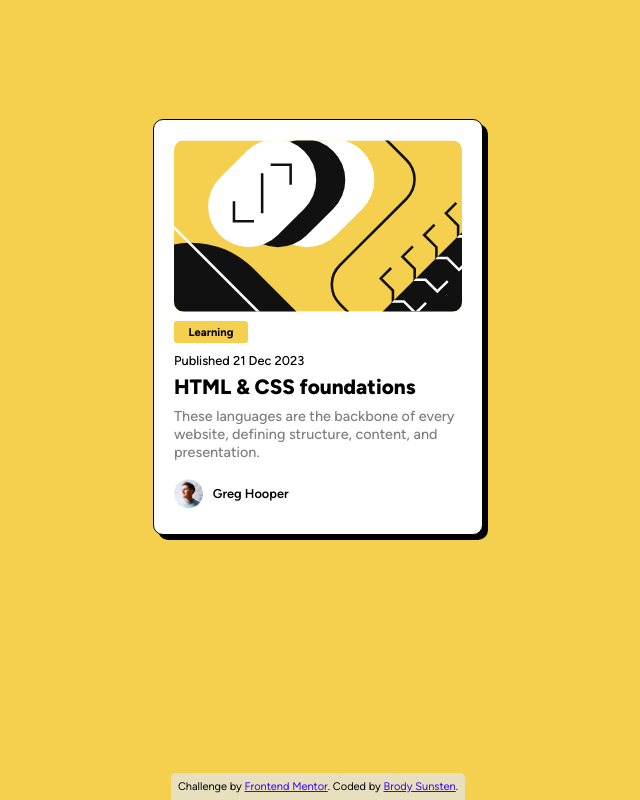
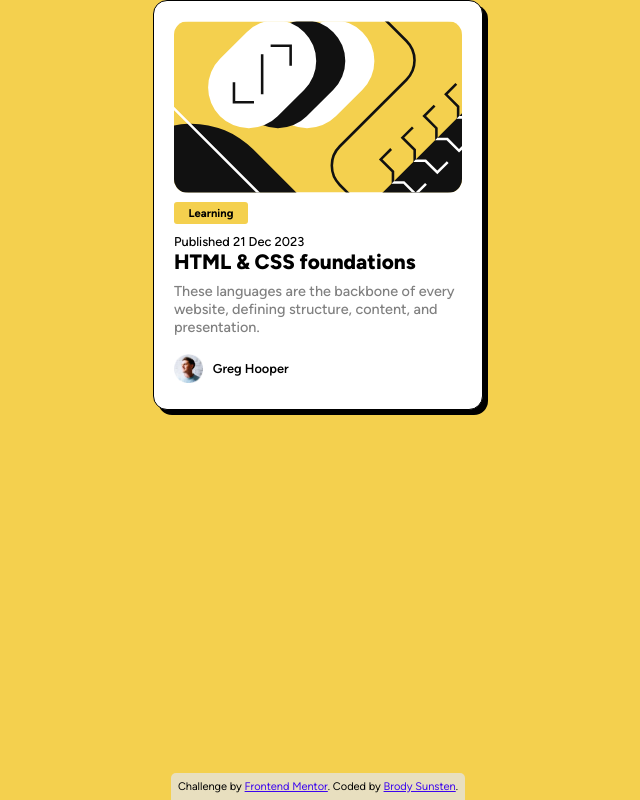
Before and after one commit to bsunsten/FMIO-Blog-Card, a plain HTML site: page index.html in a window 1280 px wide. Shown: the whole page, without its empty margins (322-962 px from the left). Drawn offline with Linux system fonts and the light colour scheme.

Commit message:
Added article tag and rounded corners more

```diff
--- a/index.html
+++ b/index.html
@@ -15,6 +15,7 @@
     <title>Frontend Mentor | Blog preview card</title>
   </head>
   <body>
+    <article>
       <div class="blog-card">
         <main>
           <img
@@ -27,16 +28,18 @@
             <h1><a href="#">HTML & CSS foundations</a></h1>
           </div>
           <div class="content">
-          These languages are the backbone of every website, defining structure,
-          content, and presentation.
+            These languages are the backbone of every website, defining
+            structure, content, and presentation.
           </div>
           <div class="author">
-          <img src="assets/images/image-avatar.webp" alt="user avatar photo" />
+            <img
+              src="assets/images/image-avatar.webp"
+              alt="user avatar photo" />
             <p>Greg Hooper</p>
           </div>
         </main>
       </div>
-
+    </article>
     <div class="attribution">
       Challenge by
       <a href="https://www.frontendmentor.io?ref=challenge" target="_blank"
--- a/styles.css
+++ b/styles.css
@@ -31,7 +31,7 @@
 
 .blog-card {
   background-color: white;
-  border-radius: 10px;
+  border-radius: 14px;
   border-color: black;
   border-width: 0.08rem;
   border-style: solid;
@@ -43,7 +43,7 @@
 
 .post-img {
   width: 100%;
-  border-radius: 10px;
+  border-radius: 14px;
 }
 
 .tag {
```
Lines whose indentation alone changed are shown as unchanged.
